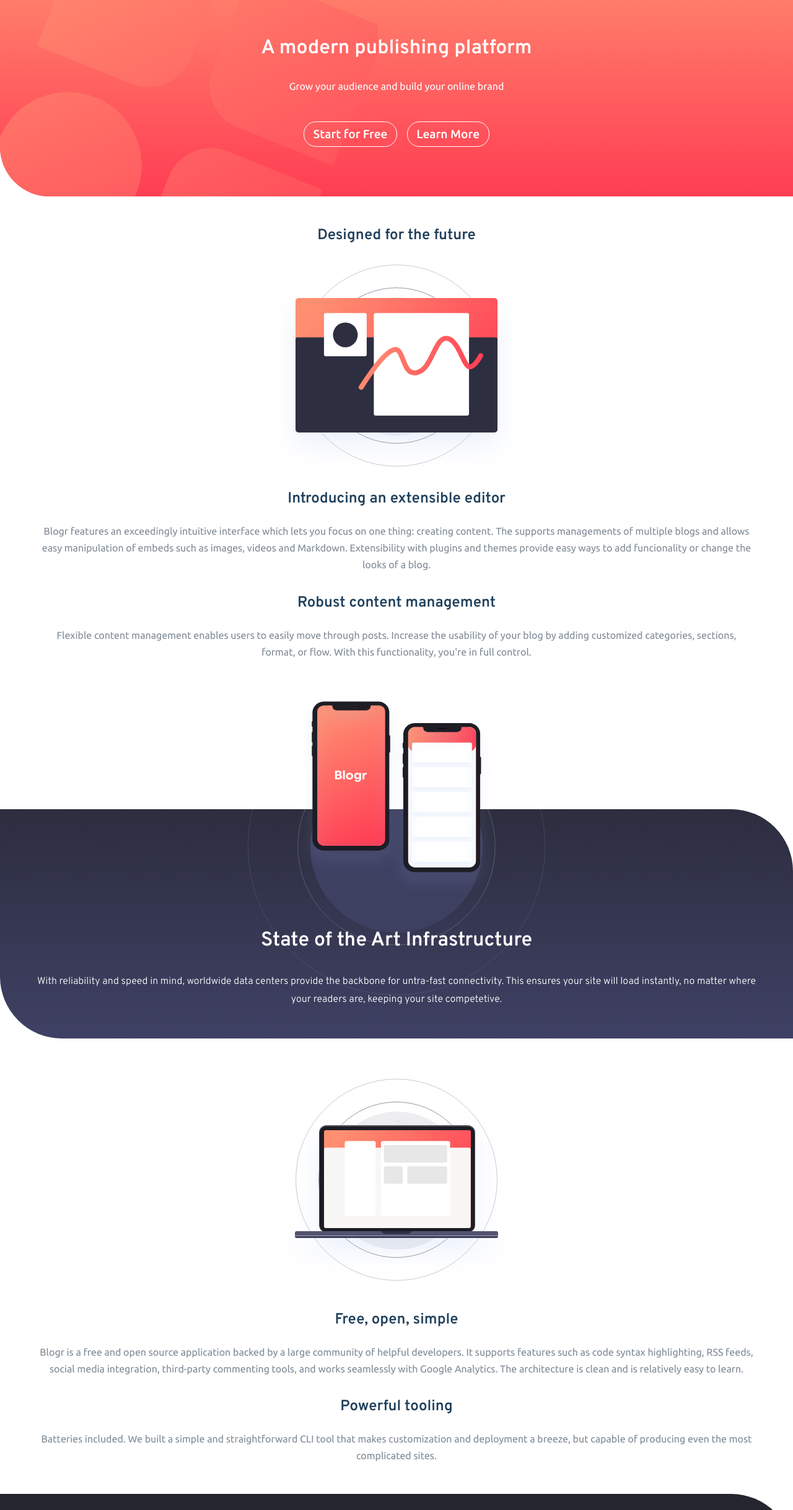
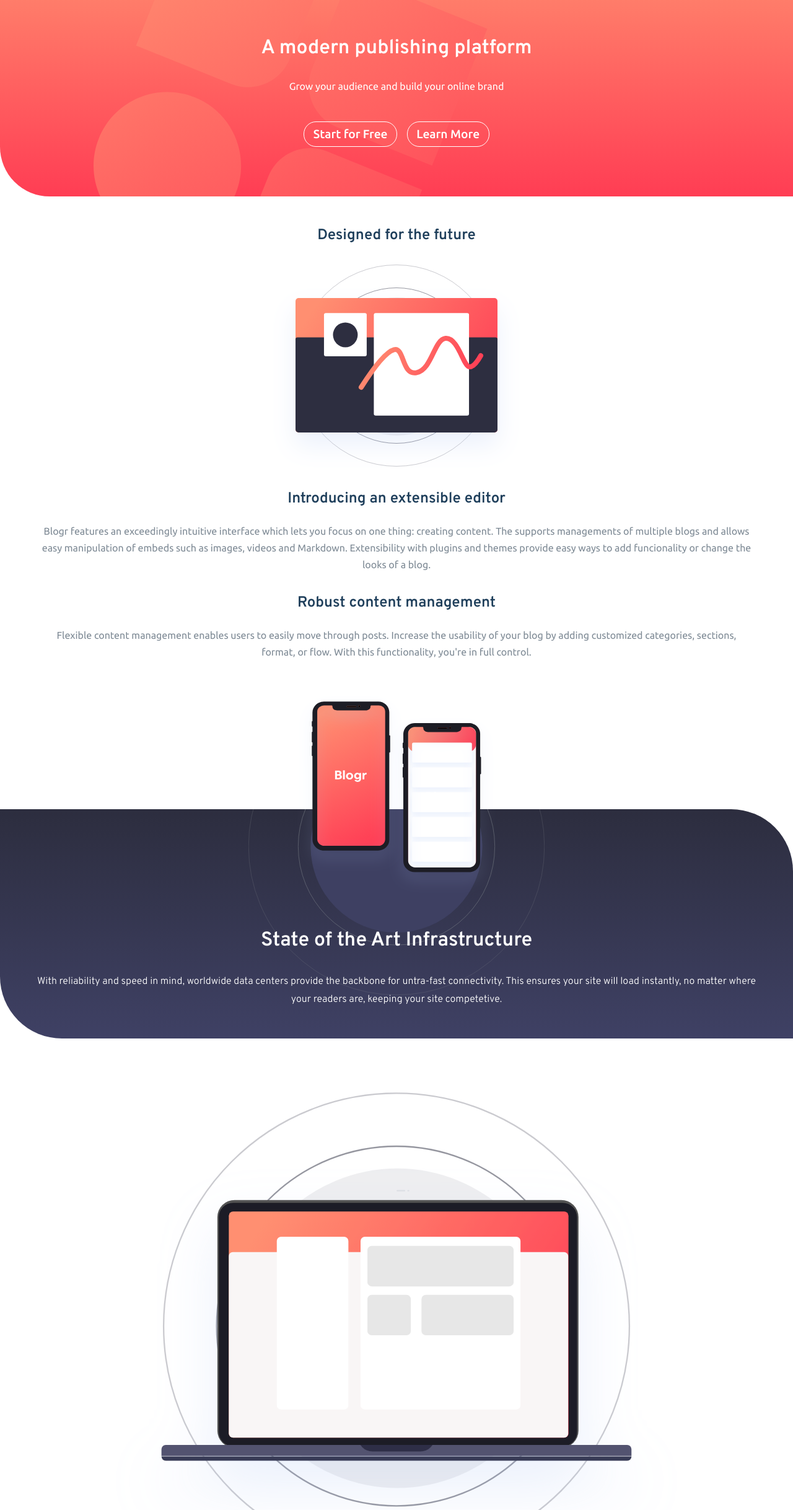
Before and after one commit to KjROX/Blogr, a plain HTML site: page index.html in a window 1280 px wide. Shown: the part 94-2531 px from the top of the page at 62% size. Drawn offline with Linux system fonts and the light colour scheme.

Commit message:
fixed overflow issue

```diff
--- a/style.css
+++ b/style.css
@@ -68,7 +68,7 @@ nav {
 }
 .background {
   height: 60rem;
-  width: 40rem;
+  max-width: 100%;
   object-fit: cover;
   /* object-position: bottom; */
   position: absolute;
@@ -160,7 +160,7 @@ main {
 .section-image img {
   position: absolute;
   height: 30rem;
-  width: 30rem;
+  max-width: 100%;
   top: -180px;
 }
 .section-intro {
@@ -202,6 +202,9 @@ main {
 .photo.laptop-image {
   margin-top: 3rem;
 }
+.photo.laptop-image img {
+  width: 100%;
+}
 footer {
   min-height: 50vh;
   background: hsl(240, 10%, 16%);
@@ -218,10 +221,8 @@ footer {
 }
 .product {
   margin-bottom: 2rem;
-  height: 30%;
   display: flex;
   flex-direction: column;
-  justify-content: space-between;
 }
 .product h4 {
   margin-bottom: 1.5rem;
```
